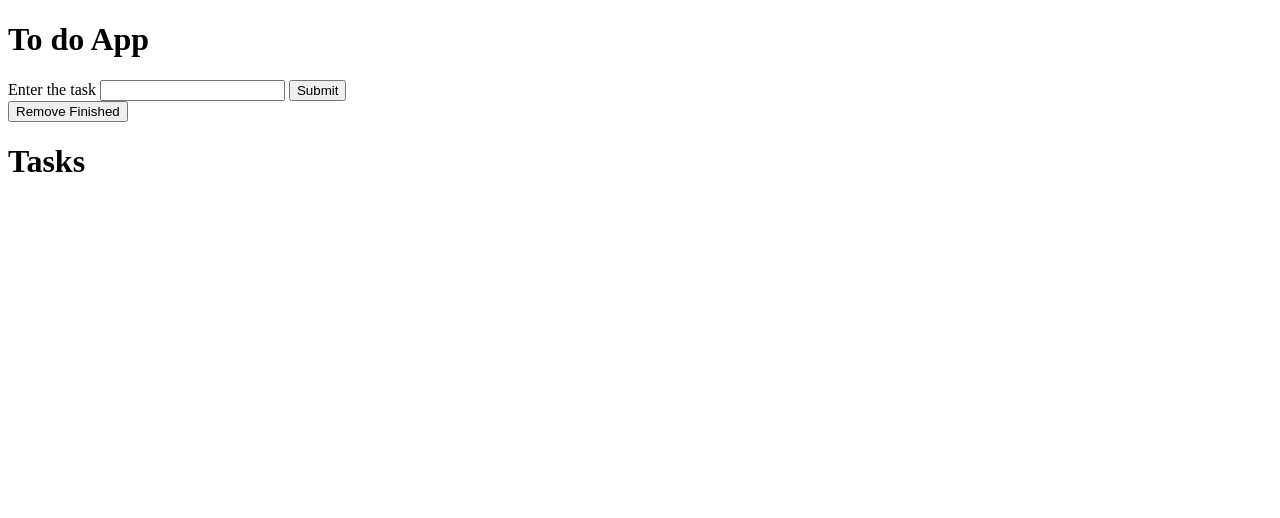
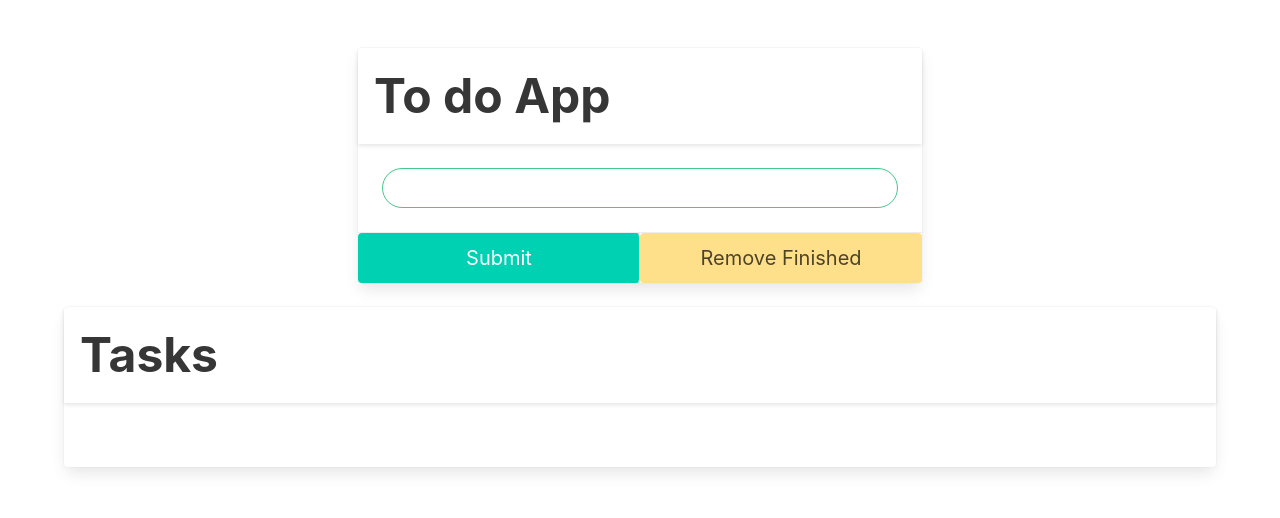
Before and after one commit to Asdir-long/ToDoApp, a plain HTML site: page index.html in a window 1280 px wide. Drawn offline with nearby package versions, Linux system fonts and the light colour scheme.

Commit message:
Finished part of design.

```diff
--- a/index.html
+++ b/index.html
@@ -5,25 +5,67 @@
     <meta charset="UTF-8">
     <meta http-equiv="X-UA-Compatible" content="IE=edge">
     <meta name="viewport" content="width=device-width, initial-scale=1.0">
-    <!-- <link rel="stylesheet" href="https://cdn.jsdelivr.net/npm/bulma@0.9.4/css/bulma.min.css"> -->
+    <link rel="stylesheet" href="https://cdn.jsdelivr.net/npm/bulma@0.9.4/css/bulma.min.css">
     <link rel="stylesheet" href="app.css">
     <title>Document</title>
 </head>
 
 <body>
-    <h1>To do App</h1>
 
-    <label for="text-input">Enter the task </label>
-    <input id="text-input" type="text">
-    <button id="sub">Submit</button>
+    <section class="section">
+        <div class="container">
+            <div class="columns">
+                <div class="column is-half is-offset-one-quarter">
+                    <div class="card">
+                        <header class="card-header ">
+                            <p class="card-header-title is-size-1">
+                                To do App
+                            </p>
+                            <!-- <button class="card-header-icon" aria-label="more options">
+                                <span class="icon">
+                                    <i class="fas fa-angle-down" aria-hidden="true"></i>
+                                </span>
+                            </button> -->
+                        </header>
+                        <div class="card-content">
+                            <div class="content">
+                                <!-- <label class="tag is-link is-light is-medium" for="text-input">Enter the task </label> -->
+                                <input class="input is-success is-rounded" id="text-input" type="text">
+                            </div>
+                        </div>
+                        <footer class="card-footer">
+                            <button class="button is-medium is-primary card-footer-item" id="sub">Submit</button>
+                            <button id="removeFinished" class="button is-medium is-warning card-footer-item">Remove
+                                Finished</button>
+                        </footer>
+                    </div>
+                </div>
+            </div>
+            <div class="columns">
+                <div class="column ">
+                    <div class="card">
+                        <header class="card-header ">
+                            <p class="card-header-title is-size-1">
+                                Tasks
+                            </p>
+                        </header>
+                        <div class="card-content">
+                            <div class="content">
+                                <ul id="lists">
+                                </ul>
+                            </div>
+                        </div>
+                    </div>
+                </div>
+            </div>
+        </div>
+    </section>
 
-    <div>
-        <button id="removeFinished">Remove Finished</button>
-    </div>
 
-    <h1>Tasks</h1>
-    <ul id="lists">
-    </ul>
+
+
+
+
 
 
 
```
